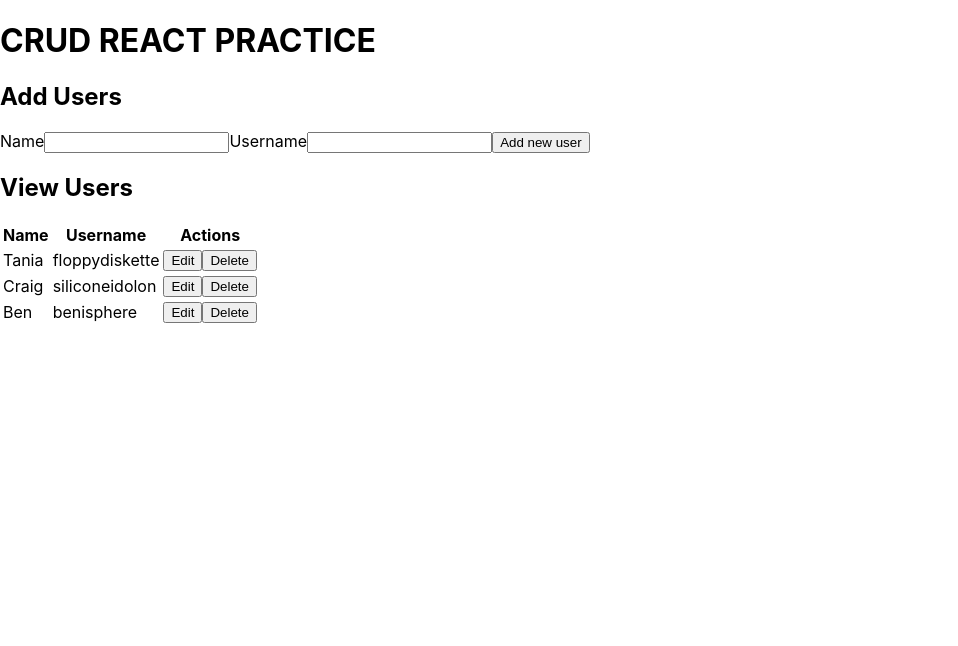
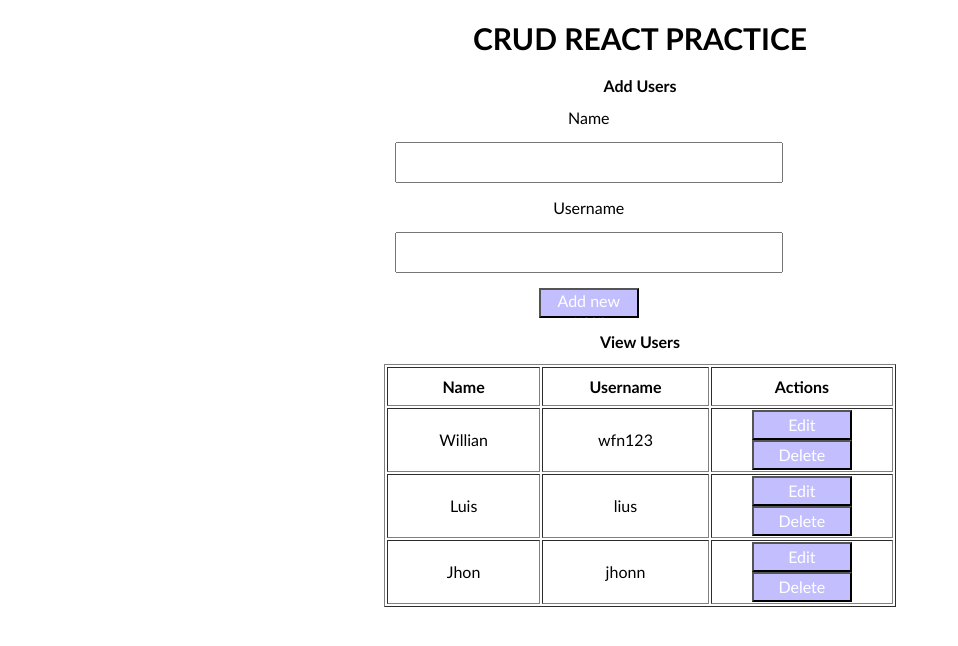
Before and after one commit to wfranco92/react-crud-practice, a React (Create React App) app: page / in a window 1280 px wide. Shown: the top 646 px of the page, without its empty margins (0-958 px from the left). Built offline with nearby package versions, Linux system fonts and the light colour scheme.

Commit message:
refact - estilos - se agregan estilos CSS al proyecto

```diff
--- a/src/App.js
+++ b/src/App.js
@@ -7,9 +7,9 @@ import EditUserForm from './components/EditUserForm';
 function App() {
 
   const usersData = [
-    { id: uuidv4(), name: 'Tania', username: 'floppydiskette' },
-    { id: uuidv4(), name: 'Craig', username: 'siliconeidolon' },
-    { id: uuidv4(), name: 'Ben', username: 'benisphere' },
+    { id: uuidv4(), name: 'Willian', username: 'wfn123' },
+    { id: uuidv4(), name: 'Luis', username: 'lius' },
+    { id: uuidv4(), name: 'Jhon', username: 'jhonn' },
   ]
 
   const [users, setUsers] = useState(usersData)
--- a/src/components/AddUserForm.jsx
+++ b/src/components/AddUserForm.jsx
@@ -11,7 +11,8 @@ const AddUserForm = (props) => {
     }
 
     return (
-        <form onSubmit={handleSubmit(onSubmit)}>
+        <div className='form-container'>
+            <form onSubmit={handleSubmit(onSubmit)} className='form-container'>
             <label>Name</label>
             <input type="text"
                 {...register("name", {
@@ -30,6 +31,8 @@ const AddUserForm = (props) => {
             <span>{errors?.name?.message}</span>
             <button>Add new user</button>
         </form>
+        </div>
+
     );
 }
 
--- a/src/components/EditUserForm.jsx
+++ b/src/components/EditUserForm.jsx
@@ -14,12 +14,14 @@ const EditUserForm = (props) => {
 
     const onSubmit = (data, e) => {
         data.id = props.currentUser.id
-            props.updateUser( props.currentUser.id, data)
+        props.updateUser(props.currentUser.id, data)
         e.target.reset();
     }
 
     return (
-            <form onSubmit={handleSubmit(onSubmit)}>
+
+        <div className='form-container'>
+            <form onSubmit={handleSubmit(onSubmit)} className='form-container'>
                 <label>Name</label>
                 <input type="text"
                     {...register("name", {
@@ -38,6 +40,8 @@ const EditUserForm = (props) => {
                 <span>{errors?.name?.message}</span>
                 <button>Edit user</button>
             </form>
+        </div>
+
     );
 }
 
--- a/src/components/UserTable.jsx
+++ b/src/components/UserTable.jsx
@@ -3,7 +3,9 @@ import React from 'react'
 const UserTable = (props) => {
 
     return (
-        <table >
+
+        <div className='userTable'>
+            <table border="1">
                 <thead>
                     <tr>
                         <th>Name</th>
@@ -24,7 +26,7 @@ const UserTable = (props) => {
                                     >Edit</button>
                                     <button
                                         className="button muted-button"
-                                onClick={ () => props.deleteUser(user.id)}
+                                        onClick={() => props.deleteUser(user.id)}
                                     >Delete</button>
                                 </td>
                             </tr>
@@ -37,6 +39,8 @@ const UserTable = (props) => {
                     }
                 </tbody>
             </table >
+        </div>
+
     );
 }
 
--- a/src/index.css
+++ b/src/index.css
@@ -7,7 +7,45 @@ body {
   -moz-osx-font-smoothing: grayscale;
 }
 
-code {
-  font-family: source-code-pro, Menlo, Monaco, Consolas, 'Courier New',
-    monospace;
+.container{
+  width: 80%;
+  margin: auto;
+  text-align: center;
 }
+
+.form-container{
+  display: flex;
+  flex-direction: column;
+  width: 90%;
+  justify-content: center;
+  align-items: center;
+  align-content: center;
+}
+
+.userTable{
+  margin: auto;
+  width: 50%;
+}
+td, th{
+  width: 280px;
+  height: 35px;
+}
+button{
+  width: 100px;
+  height: 30px;
+  background-color: rgb(195, 191, 255);
+  color: white;
+}
+
+*{
+  font-family: 'Gill Sans', 'Gill Sans MT', Calibri, 'Trebuchet MS', sans-serif;
+  font-size: 16px;
+}
+input{
+  width: 380px;
+  height: 35px;
+  margin: 15px 0px;
+}
+h1{
+  font-size: 30px;
+}
```
Lines whose indentation alone changed are shown as unchanged.
